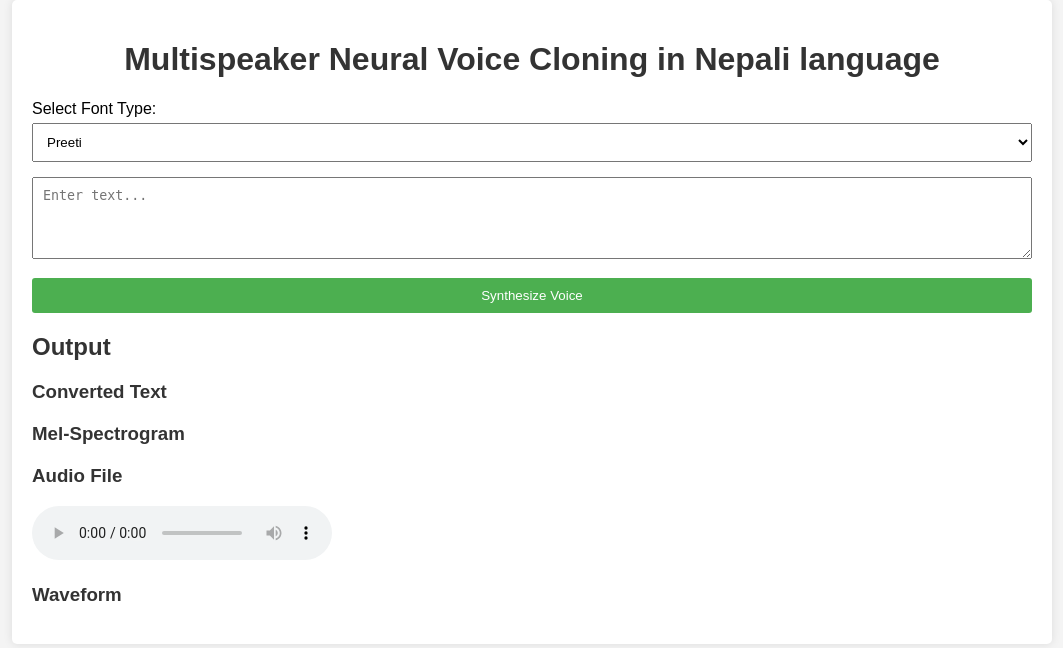
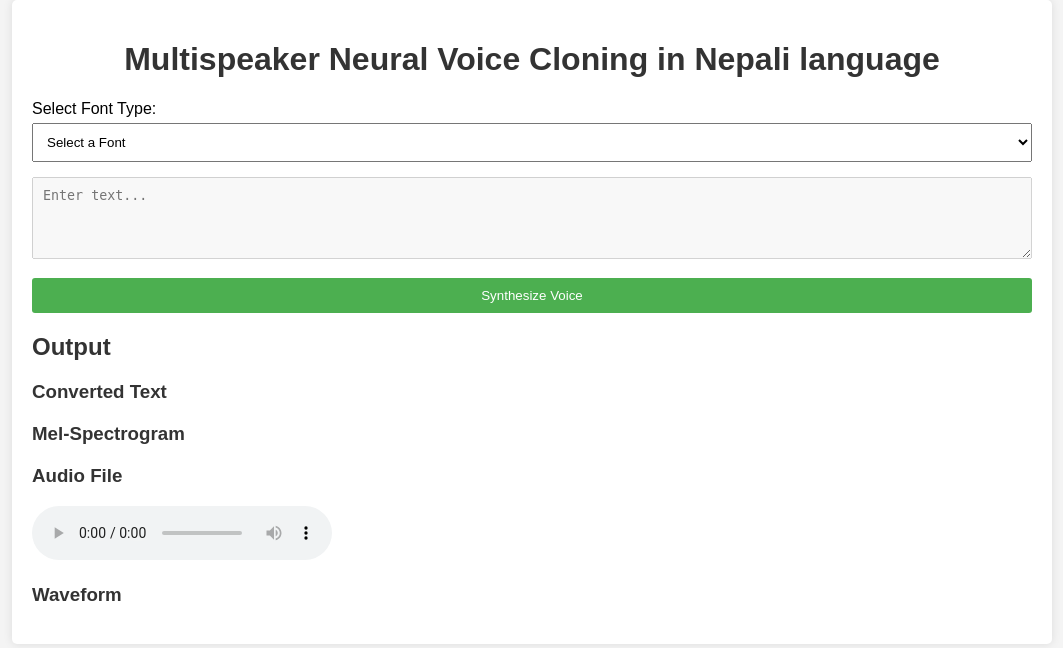
Before and after one commit to AayushManShrestha/host-test, a Flask app: page / in a window 1280 px wide. Shown: the top 648 px of the page, without its empty margins (108-1171 px from the left). Run offline with Flask 2, Linux system fonts and the light colour scheme; some libraries are stand-ins or nearby versions.

Commit message:
font selection improved

```diff
--- a/templates/index.html
+++ b/templates/index.html
@@ -17,12 +17,13 @@
         <h1>Multispeaker Neural Voice Cloning in Nepali language</h1>
 
         <label for="font_select">Select Font Type:</label>
-        <select name="font_select" id="font_select" required>
+        <select name="font_select" id="font_select" required onchange="enableTextArea()">
+            <option value="" selected disabled>Select a Font</option>
             <option value="Preeti">Preeti</option>
             <option value="Unicode">Unicode</option>
         </select>
 
-        <textarea name="input_text" id="input_text" rows="4" cols="50" placeholder="Enter text..." required></textarea>
+        <textarea name="input_text" id="input_text" rows="4" cols="50" placeholder="Enter text..." required disabled></textarea>
 
         <button id="synthesize_button" onclick="synthesizeVoice()">Synthesize Voice</button>
 
@@ -66,6 +67,11 @@
 
         function hideLoadingScreen() {
             document.getElementById('loading_screen').style.display = 'none';
+        }
+
+        function enableTextArea() {
+            // Enable the text area when a font is selected
+            document.getElementById('input_text').disabled = false;
         }
 
         function synthesizeVoice() {
```
